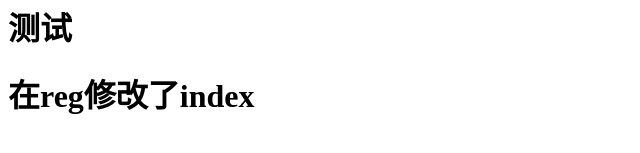
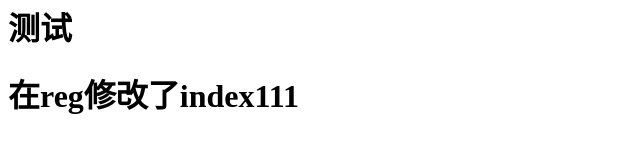
Before and after one commit to shiqiqiya/ceshi_02, a plain HTML site: page index.html in a window 1280 px wide. Shown: the part 221-374 px from the top of the page, 0-640 px from the left. Drawn offline with Linux system fonts and the light colour scheme.

Commit message:
修改了reg

```diff
--- a/index.html
+++ b/index.html
@@ -13,7 +13,7 @@
     <h1>测试</h1>
     <h1>测试</h1>
     <h1>测试</h1>
-    <h1>在reg修改了index</h1>
+    <h1>在reg修改了index111</h1>
 </body>
 
 </html>
```
